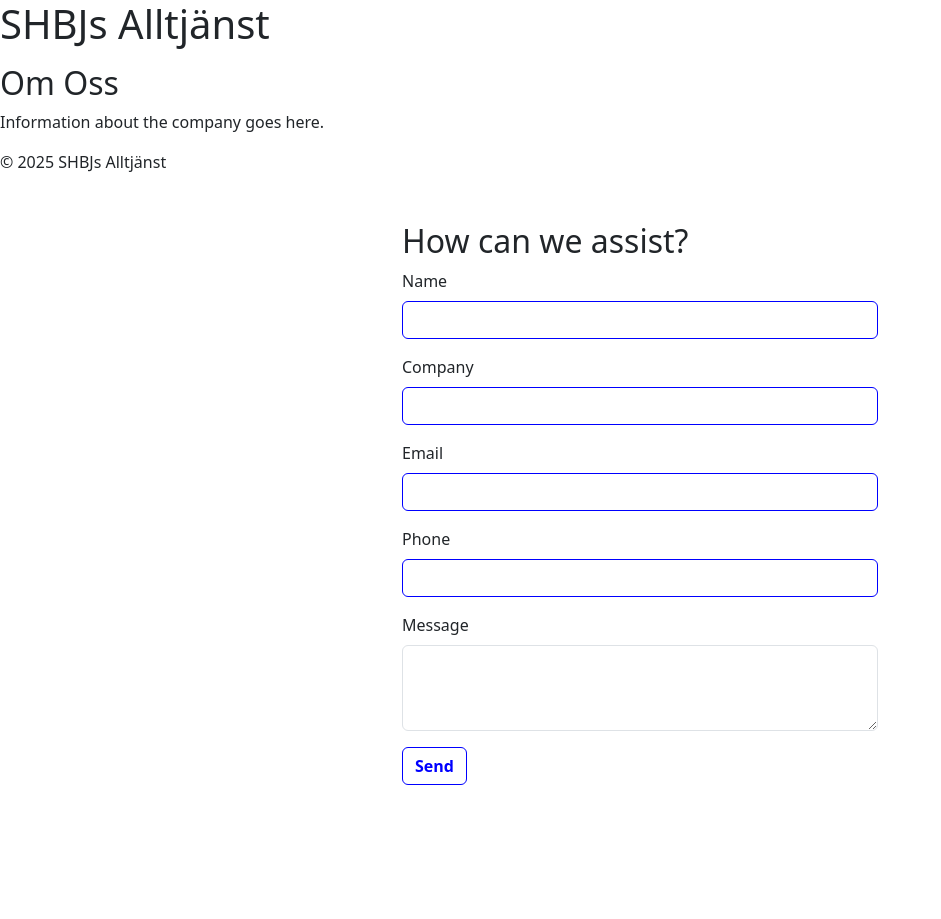
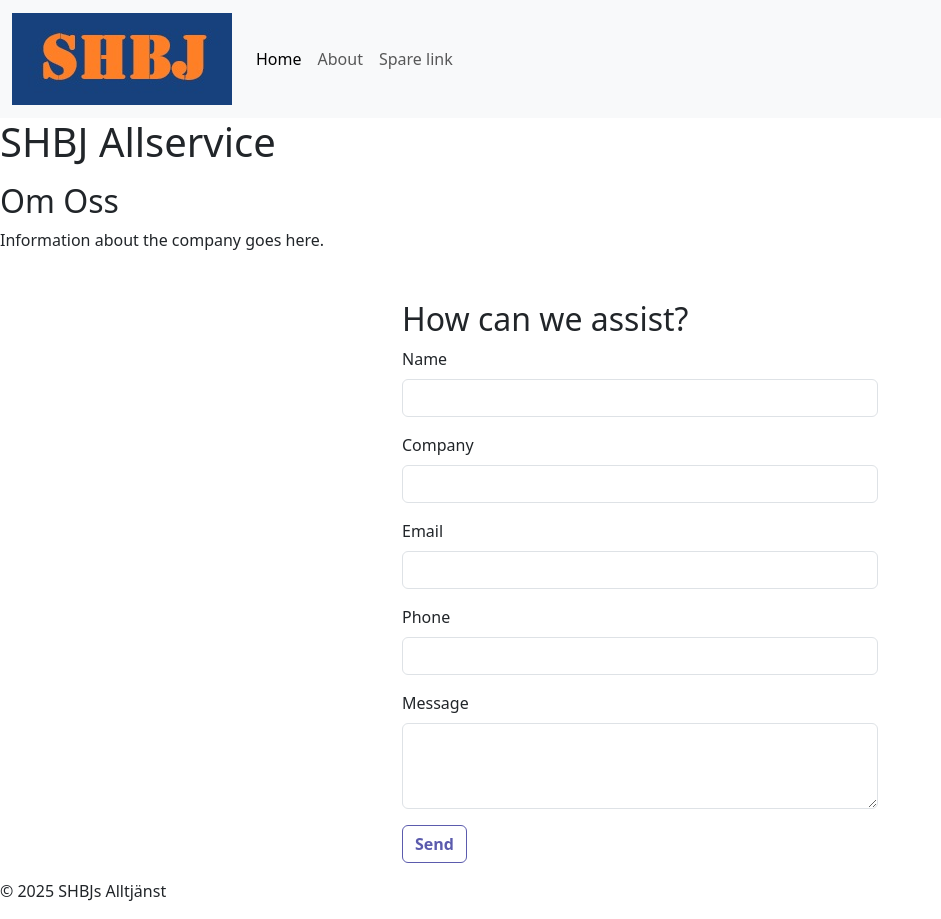
Before and after one commit to fattig-riddare-90/shbj-allservice, a plain HTML site: page index.html in a window 1280 px wide. Shown: the whole page, without its empty margins (0-941 px from the left). Before the commit the page ends 801 px from the top, so only its background shows below. Drawn offline with nearby package versions, Linux system fonts and the light colour scheme.

Commit message:
add navbar from bootstrap and start to customize for project, add img for navbar

```diff
--- a/assets/css/style.css
+++ b/assets/css/style.css
@@ -1,23 +1,28 @@
 /* Global styles */
+
+header {
+    margin-top: 118px;
+}
+
+/* Navbar style */
+
+.navbar {
+    color: rgb(252, 160, 86);
+}
 
 /* Form styles */
 
 .contact-form {
     max-width: 500px;
-    border-color: #00f;
-    outline-color: #f80;
+    border-color: rgb(91, 91, 173);
     padding-bottom: 1rem;
-}
-
-.contact-form input, textarea {
-    border-color: #00f;
 }
 
 .btn {
     align-items: end;
     background-color: transparent;
-    border-color: #00f;
-    color: #00f;
+    border-color: rgb(91, 91, 173);
+    color: rgb(91, 91, 173);
     font-weight: bold;;
 }
 
--- a/index.html
+++ b/index.html
@@ -6,20 +6,50 @@
     <meta name="viewport" content="width=device-width, initial-scale=1.0">
     <title>SHBJs Alltjänst</title>
     <meta name="description" content="SHBJ Allservice, provides staffing solutions for your business">
-        <!--Bootstrap link-->
+
+    <!-- Custom favicon from favicon.io-->
+    <link rel="apple-touch-icon" sizes="180x180" href="assets/images/apple-touch-icon.png">
+    <link rel="icon" type="image/png" sizes="32x32" href="/assets/images/favicon-32x32.png">
+    <link rel="icon" type="image/png" sizes="16x16" href="/assets/images/favicon-16x16.png">
+
+    <!--Bootstrap link-->
     <link href="https://cdn.jsdelivr.net/npm/bootstrap@5.3.3/dist/css/bootstrap.min.css" rel="stylesheet"
         integrity="sha384-QWTKZyjpPEjISv5WaRU9OFeRpok6YctnYmDr5pNlyT2bRjXh0JMhjY6hW+ALEwIH" crossorigin="anonymous">
-        <!--Stylesheet link-->
+
+    <!--Stylesheet link-->
     <link rel="stylesheet" href="assets/css/style.css">
 </head>
 
 <body>
-        <!--Page navigation-->
+    <!--Page navigation-->
+    <nav class="navbar navbar-expand-lg fixed-top bg-body-tertiary">
+        <div class="container-fluid">
+            <a class="navbar-brand" href="index.html"><img src="assets/images/navbar-logo.jpg"></a>
+            <button class="navbar-toggler" type="button" data-bs-toggle="collapse"
+                data-bs-target="#navbarSupportedContent" aria-controls="navbarSupportedContent" aria-expanded="false"
+                aria-label="Toggle navigation">
+                <span class="navbar-toggler-icon"></span>
+            </button>
+            <div class="collapse navbar-collapse" id="navbarSupportedContent">
+                <ul class="navbar-nav me-auto mb-2 mb-lg-0">
+                    <li class="nav-item">
+                        <a class="nav-link active" aria-current="page" href="#">Home</a>
+                    </li>
+                    <li class="nav-item">
+                        <a class="nav-link" href="#">About</a>
+                    </li>
+                    <li class="nav-item">
+                        <a class="nav-link" href="#">Spare link</a>
+                    </li>
+                </ul>
+            </div>
+        </div>
+    </nav>
 
-        <!--Header-->
+    <!--Header-->
     <header>
         <div>
-            <h1>SHBJs Alltjänst</h1>
+            <h1>SHBJ Allservice</h1>
             <p></p> <!-- Slogan goes here -->
         </div>
     </header>
@@ -29,9 +59,6 @@
             <p>Information about the company goes here.</p>
         </section>
     </main>
-    <footer>
-        <p>&copy; 2025 SHBJs Alltjänst</p>
-    </footer>
 
     <!-- Formulär -->
     <div class="container mt-5 contact-form">
@@ -61,6 +88,10 @@
         </form>
     </div>
 
+    <footer>
+        <p>&copy; 2025 SHBJs Alltjänst</p>
+    </footer>
+
     <!-- Bootstrap Modal (Placed before bootstrap javascript to ensure correct function) -->
     <div class="modal fade" id="successModal" tabindex="-1" aria-labelledby="successModalLabel" aria-hidden="true">
         <div class="modal-dialog">
@@ -86,7 +117,7 @@
 
     <!-- Eget JavaScript (to show modal after the form submit button has been pressed) -->
     <script>
-        document.getElementById("contactForm").addEventListener("submit", function(event) {
+        document.getElementById("contactForm").addEventListener("submit", function (event) {
             event.preventDefault(); // to stop form standard procedure
 
             // Show Bootstrap-modal
```
Also changed, not shown: assets/images/android-chrome-192x192.png (added), assets/images/android-chrome-512x512.png (added), assets/images/apple-touch-icon.png (added), assets/images/favicon-16x16.png (added), assets/images/favicon-32x32.png (added), assets/images/favicon.ico (added), assets/images/navbar-logo.jpg (added), 2 other files.
